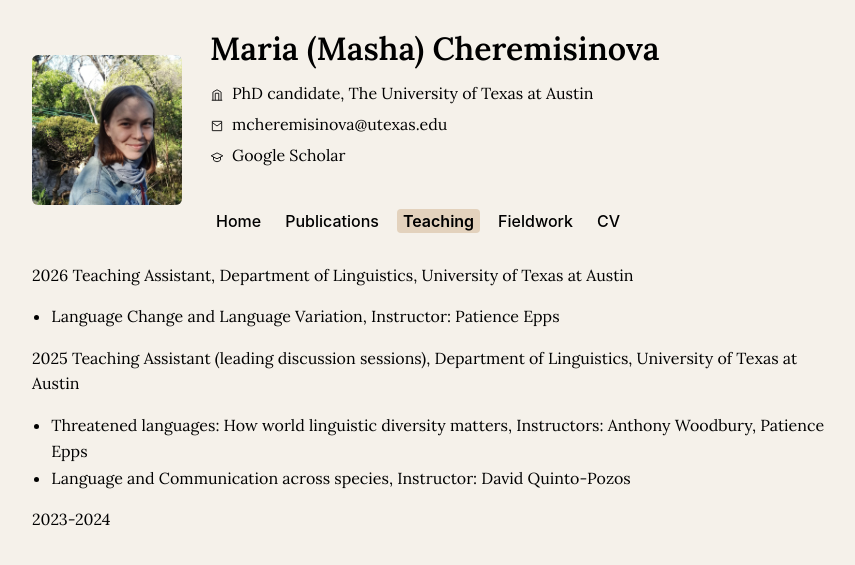
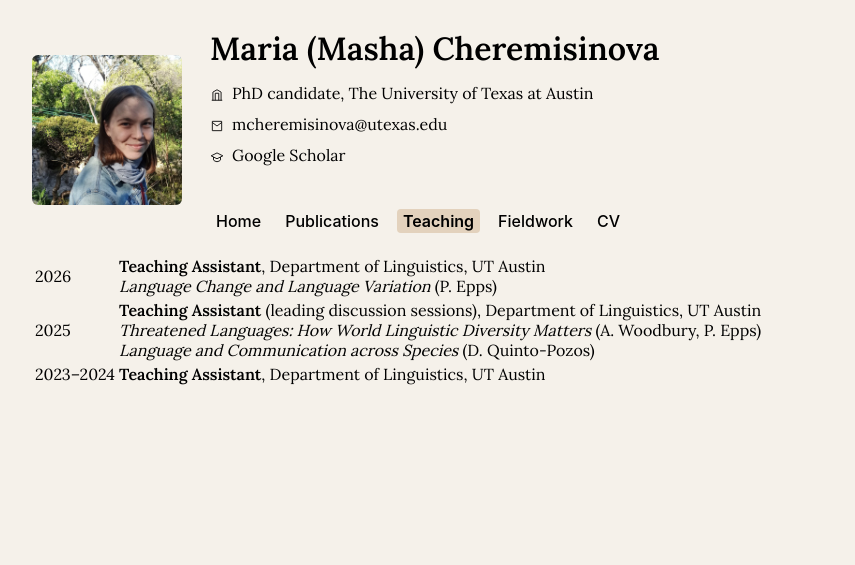
Before and after one commit to mashache/mashache.github.io, a Jekyll site: the page built from pages/teaching.md, in a window 1280 px wide. Shown: the top 565 px of the page, without its empty margins (202-1057 px from the left). Built offline with Jekyll 4.4.1, drawn with Linux system fonts in a browser that asks for light colours.

Commit message:
Update teaching.md

```diff
--- a/pages/teaching.md
+++ b/pages/teaching.md
@@ -4,12 +4,28 @@ title: Teaching
 permalink: /teaching/
 show_title: false
 ---
+<table class="cv-table">
+  <tr>
+    <td class="cv-year">2026</td>
+    <td>
+      <strong>Teaching Assistant</strong>, Department of Linguistics, UT Austin<br>
+      <em>Language Change and Language Variation</em> (P. Epps)
+    </td>
+  </tr>
 
-2026  Teaching Assistant, Department of Linguistics, University of Texas at Austin
-  - Language Change and Language Variation, Instructor: Patience Epps
+  <tr>
+    <td class="cv-year">2025</td>
+    <td>
+      <strong>Teaching Assistant</strong> (leading discussion sessions), Department of Linguistics, UT Austin<br>
+      <em>Threatened Languages: How World Linguistic Diversity Matters</em> (A. Woodbury, P. Epps)<br>
+      <em>Language and Communication across Species</em> (D. Quinto-Pozos)
+    </td>
+  </tr>
 
-2025  Teaching Assistant (leading discussion sessions), Department of Linguistics, University of Texas at Austin
-  - Threatened languages: How world linguistic diversity matters, Instructors: Anthony Woodbury, Patience Epps
-  - Language and Communication across species, Instructor: David Quinto-Pozos
-
-2023-2024
+  <tr>
+    <td class="cv-year">2023–2024</td>
+    <td>
+      <strong>Teaching Assistant</strong>, Department of Linguistics, UT Austin
+    </td>
+  </tr>
+</table>
```
